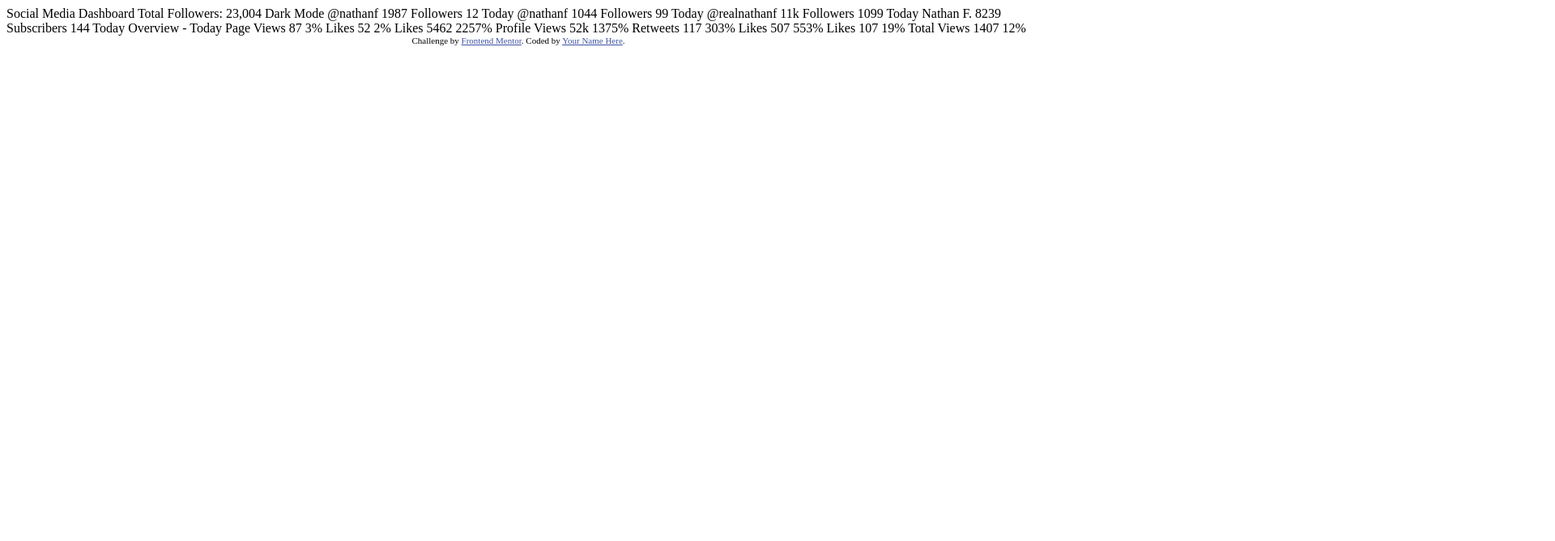
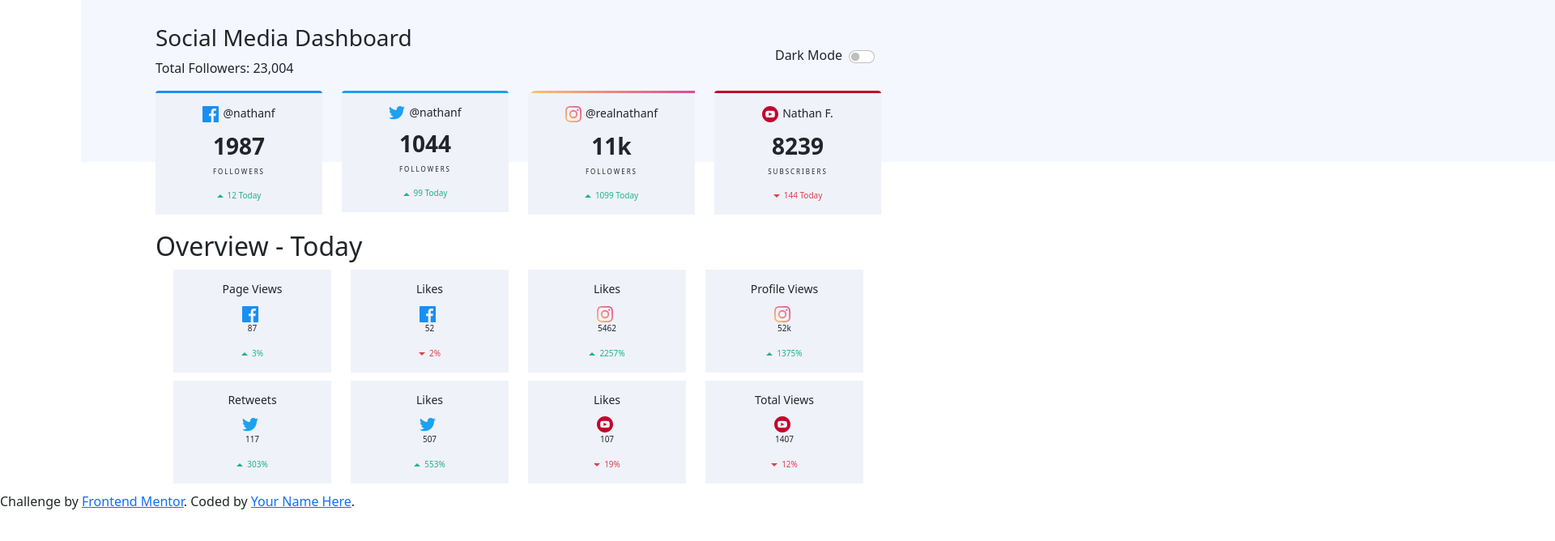
Before and after one commit to DaveTheCook/social-media-dashboard-with-theme-switcher-master, a plain HTML site: page index.html in a window 1280 px wide. Shown: the top 668 px of the page at 81% size, 1920 px wide, since content can reach past the window. Drawn offline with nearby package versions, Linux system fonts and the light colour scheme.

Commit message:
first verison

```diff
--- a/index.html
+++ b/index.html
@@ -2,86 +2,178 @@
 <html lang="en">
 <head>
   <meta charset="UTF-8">
-  <meta name="viewport" content="width=device-width, initial-scale=1.0"> <!-- displays site properly based on user's device -->
+  <meta name="viewport" content="width=device-width, initial-scale=1.0">
 
   <link rel="icon" type="image/png" sizes="32x32" href="./images/favicon-32x32.png">
+  <link href="https://cdn.jsdelivr.net/npm/bootstrap@5.1.3/dist/css/bootstrap.min.css" rel="stylesheet" integrity="sha384-1BmE4kWBq78iYhFldvKuhfTAU6auU8tT94WrHftjDbrCEXSU1oBoqyl2QvZ6jIW3" crossorigin="anonymous">
+  <link  rel="stylesheet" href="/style.css">
 
-  <title>Frontend Mentor | [Challenge Name Here]</title>
 
-  <!-- Feel free to remove these styles or customise in your own stylesheet 👍 -->
-  <style>
-    .attribution { font-size: 11px; text-align: center; }
-    .attribution a { color: hsl(228, 45%, 44%); }
-  </style>
+  <title>Frontend Mentor | [Social media dashboard ]</title>
+
 </head>
 <body>
+  <div class="main-container">
+    <div class="dashboard-container">
+    </div>
+    <div class="media-conatainer">
+      <div class="folowers-container">
+        <div class="dashboard">
+          <h3>Social Media Dashboard</h3>
+          <p>Total Followers: 23,004</p>
+        </div>
+        <div class="dark-mode">
+        <p>Dark Mode</p>
+        <div class="form-check form-switch">
+          <label class="form-check-label" for="flexSwitchCheckDefault"></label>
+          <input class="form-check-input" type="checkbox" role="switch" id="flexSwitchCheckDefault">
+        </div>
+        </div>
+      </div>
 
-  Social Media Dashboard
-  Total Followers: 23,004
+      <div class="social-media">
+        <div class="row">
+          <div class="col-sm-3">
+            <div class="card face">
+              <div class="card-body">
+                <h5 class="card-title"><img src="/images/icon-facebook.svg">@nathanf</h5>
+                <p class="follower-num">1987</p>
+                <p class="followers">FOLLOWERS</p>
+                <p class="card-text green"><img src="/images/icon-up.svg">12 Today</p>
+              </div>
+            </div>
+          </div>
+          <div class="col-sm-3">
+            <div class="card twitter">
+              <div class="card-body">
+                <h5 class="card-title"><img src="/images/icon-twitter.svg">@nathanf</h5>
+                <p class="follower-num">1044</p>
+                <p class="followers">FOLLOWERS</p>
+                <p class="card-text green"><img src="/images/icon-up.svg">99 Today</p>
+              </div>
+            </div>
+          </div>
+          <div class="col-sm-3">
+            <div class="card insta">
+              <div class="card-body">
+                <h5 class="card-title"><img src="/images/icon-instagram.svg">@realnathanf</h5>
+                <p class="follower-num">11k</p>
+                <p class="followers">FOLLOWERS</p>
+                <p class="card-text green"><img src="/images/icon-up.svg">1099 Today</p>
+              </div>
+            </div>
+          </div>
+          <div class="col-sm-3">
+            <div class="card youtube">
+              <div class="card-body">
+                <h5 class="card-title"><img src="/images/icon-youtube.svg">Nathan F.</h5>
+                <p class="follower-num">8239</p>
+                <p class="followers">SUBSCRIBERS</p>
+                <p class="card-text red"><img src="/images/icon-down.svg">144 Today</p>
+              </div>
+            </div>
+          </div>
+        </div>
+      </div>
 
-  Dark Mode
+      <div class="social-media-count">
+        <h2>Overview - Today</h2>
+          <div class="view-container">
+          <div class="row view">
+            <div class="col-sm-3">
+              <div class="card ">
+                <div class="card-body">
+                  <h5 class="card-title">Page Views</h5>
+                  <img src="/images/icon-facebook.svg" alt="">
+                  <p class="card-text">87</p>
+                  <p class="card-text green"><img src="/images/icon-up.svg">3%</p>
+                </div>
+              </div>
+            </div>
+            <div class="col-sm-3">
+              <div class="card">
+                <div class="card-body">
+                  <span>
+                    <h5 class="card-title">Likes</h5>
+                    <img src="/images/icon-facebook.svg" alt="">
+                  </span>
 
-
-
-  @nathanf
-  1987
-  Followers
-  12 Today
-
-  @nathanf
-  1044
-  Followers
-  99 Today
-
-  @realnathanf
-  11k
-  Followers
-  1099 Today
-
-  Nathan F.
-  8239
-  Subscribers
-  144 Today
-
-
-
-  Overview - Today
-
-  Page Views
-  87
-  3%
-
-  Likes
-  52
-  2%
-
-  Likes
-  5462
-  2257%
-
-  Profile Views
-  52k
-  1375%
-
-  Retweets
-  117
-  303%
-
-  Likes
-  507
-  553%
-
-  Likes
-  107
-  19%
-
-  Total Views
-  1407
-  12%
-
+                  <p class="card-text">52</p>
+                  <p class="card-text red"><img src="/images/icon-down.svg">2%</p>
+                </div>
+              </div>
+            </div>
+            <div class="col-sm-3">
+              <div class="card">
+                <div class="card-body">
+                  <h5 class="card-title">Likes</h5>
+                  <img src="/images/icon-instagram.svg" alt="">
+                  <p class="card-text">5462</p>
+                  <p class="card-text green"><img src="/images/icon-up.svg">2257%</p>
+                </div>
+              </div>
+            </div>
+            <div class="col-sm-3">
+              <div class="card">
+                <div class="card-body">
+                  <h5 class="card-title">Profile Views</h5>
+                  <img src="images/icon-instagram.svg" alt="">
+                  <p class="card-text">52k</p>
+                  <p class="card-text green"><img src="/images/icon-up.svg">1375%</p>
+                </div>
+              </div>
+            </div>
+          </div>
+          <div class="row view">
+            <div class="col-sm-3">
+              <div class="card">
+                <div class="card-body">
+                  <h5 class="card-title">Retweets</h5>
+                  <img src="/images/icon-twitter.svg" alt="">
+                  <p class="card-text">117</p>
+                  <p class="card-text green"><img src="/images/icon-up.svg">303%</p>
+                </div>
+              </div>
+            </div>
+            <div class="col-sm-3">
+              <div class="card">
+                <div class="card-body">
+                  <h5 class="card-title">Likes</h5>
+                  <img src="/images/icon-twitter.svg" alt="">
+                  <p class="card-text">507</p>
+                  <p class="card-text green"><img src="/images/icon-up.svg">553%</p>
+                </div>
+              </div>
+            </div>
+            <div class="col-sm-3">
+              <div class="card">
+                <div class="card-body">
+                  <h5 class="card-title">Likes</h5>
+                  <img src="/images/icon-youtube.svg" alt="">
+                  <p class="card-text">107</p>
+                  <p class="card-text red"><img src="/images/icon-down.svg">19%</p>
+                </div>
+              </div>
+            </div>
+            <div class="col-sm-3">
+              <div class="card">
+                <div class="card-body">
+                  <h5 class="card-title">Total Views</h5>
+                  <img src="/images/icon-youtube.svg" alt="">
+                  <p class="card-text">1407</p>
+                  <p class="card-text red"><img src="/images/icon-down.svg">12%</p>
+                </div>
+              </div>
+            </div>
+          </div>
+        </div>
+      </div>
+    </div>
+  </div>
   <div class="attribution">
     Challenge by <a href="https://www.frontendmentor.io?ref=challenge" target="_blank">Frontend Mentor</a>.
     Coded by <a href="#">Your Name Here</a>.
   </div>
+  <script src="https://cdn.jsdelivr.net/npm/bootstrap@5.1.3/dist/js/bootstrap.bundle.min.js" integrity="sha384-ka7Sk0Gln4gmtz2MlQnikT1wXgYsOg+OMhuP+IlRH9sENBO0LRn5q+8nbTov4+1p" crossorigin="anonymous"></script>
 </body>
 </html>
--- /dev/null
+++ b/style.css
@@ -0,0 +1,106 @@
+@import url('https://fonts.googleapis.com/css2?family=Space+Mono&display=swap');
+
+
+body {
+    margin: 0;
+    padding: 0;
+    background-color: hsl(0, 0%, 100%);
+}
+
+.media-conatainer {
+    margin: auto;
+    width: 70vw;
+}
+
+.dashboard-container {
+    position: absolute;
+    background-color: hsl(225, 100%, 98%);
+    margin-left: 100px;
+    padding: 100px 1440px;
+    z-index: -1;
+}
+
+.folowers-container {
+    display: flex;
+    justify-content: space-between;
+    padding-top: 30px;
+}
+
+.dark-mode {
+    display: flex;
+    align-items: center;
+}
+
+.dark-mode p {
+    padding-right: 8px;
+    margin-top: 10px;
+}
+
+.social-media {
+    padding-bottom: 20px;
+}
+
+.card {
+    border: none;
+}
+.face {
+    border-top: 3px solid hsl(208, 92%, 53%);
+}
+
+.twitter {
+    border-top: 3px solid hsl(203, 89%, 53%);
+}
+
+.insta {
+    background-image: linear-gradient(to right, hsl(37, 97%, 70%), hsl(329, 70%, 58%));
+    border-radius: 10px 0px 0px 0px;
+    border-top: 3px solid transparent;
+}
+
+
+.youtube {
+    border-top: 3px solid hsl(348, 97%, 39%);
+}
+
+
+.card-body {
+    text-align: center;
+    background-color: hsl(227, 47%, 96%);
+
+}
+
+.card-body .follower-num {
+    font-size: 28px;
+    font-weight: 700;
+    margin-bottom: 5px;
+}
+
+.card-title {
+    font-size: 14px;
+    font-weight: 400;
+}
+
+.followers {
+    font-size: 8px;
+    letter-spacing: 2px;
+}
+
+.card-body .card-text {
+    font-size: 10px;
+}
+
+.green {
+    color: hsl(163, 72%, 41%);
+}
+
+.red {
+    color: hsl(356, 69%, 56%);
+}
+
+.card-body img {
+    margin-right: 5px;
+}
+
+.view {
+    margin: 10px;
+}
```
